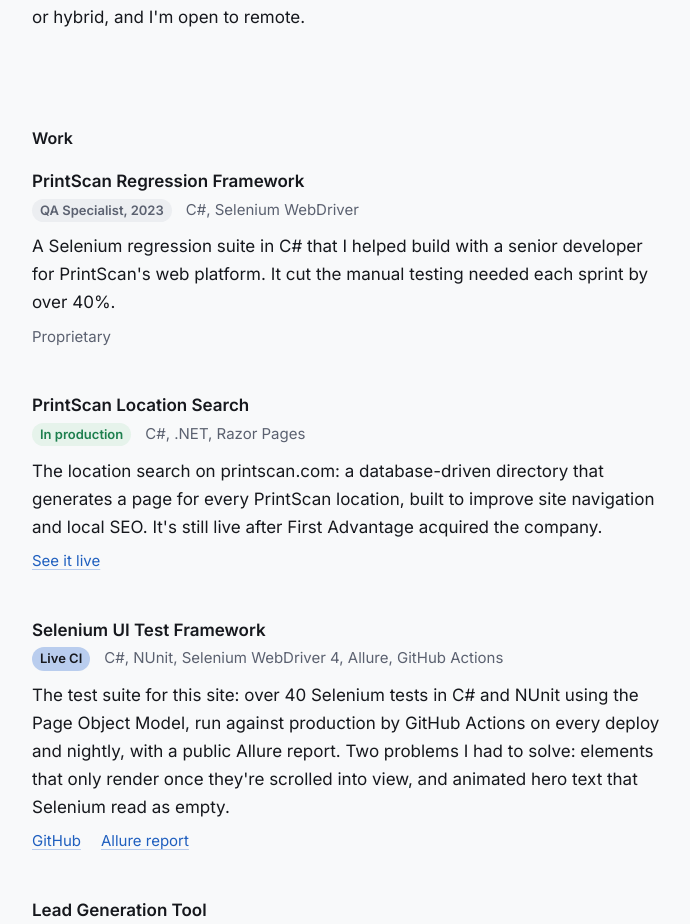
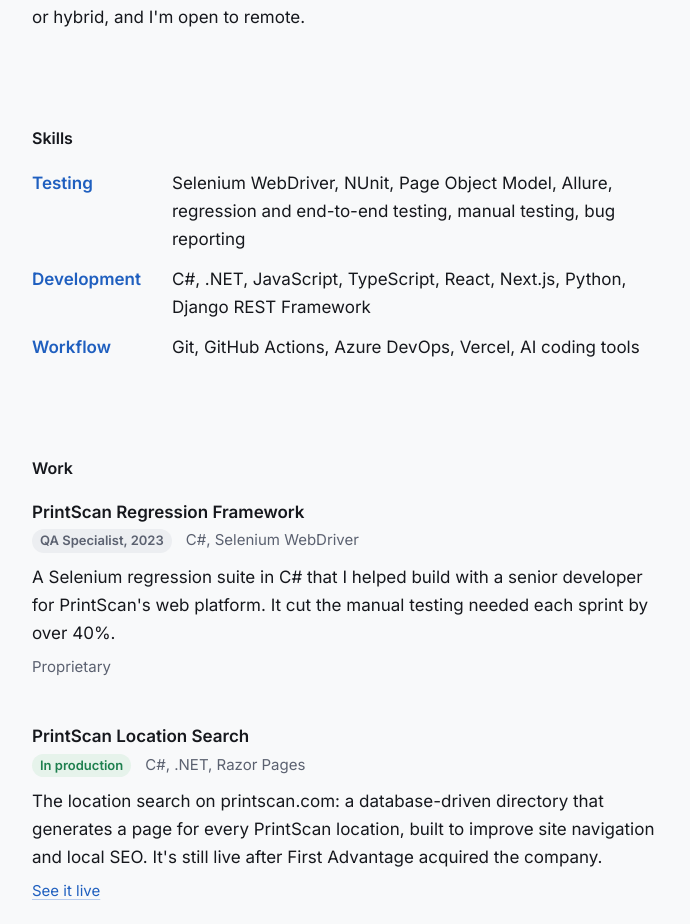
Before and after one commit to logangarbacki/react-portfolio-website, a React (Vite) app: page / in a window 1280 px wide. Shown: the part 848-1772 px from the top of the page, without its empty margins (288-978 px from the left). Built offline with nearby package versions, Linux system fonts and the light colour scheme; no server answers.

Commit message:
Add a Skills section

```diff
--- a/src/App.jsx
+++ b/src/App.jsx
@@ -1,5 +1,6 @@
 import Hero from './components/Hero.jsx';
 import About from './components/About.jsx';
+import Skills from './components/Skills.jsx';
 import Projects from './components/Projects.jsx';
 import Contact from './components/Contact.jsx';
 import Footer from './components/Footer.jsx';
@@ -15,6 +16,7 @@ export default function App() {
       <Hero run={run} allure={allure} ready={ready} />
       <main>
         <About />
+        <Skills />
         <Projects />
         <Contact />
       </main>
--- /dev/null
+++ b/src/components/Skills.css
@@ -0,0 +1,16 @@
+.skills { display: grid; gap: 12px; }
+
+.skills-row {
+  display: grid;
+  grid-template-columns: 120px 1fr;
+  gap: 2px 20px;
+}
+.skills-row dt {
+  font-weight: 600;
+  color: var(--accent);
+}
+.skills-row dd { margin: 0; }
+
+@media (max-width: 600px) {
+  .skills-row { grid-template-columns: 1fr; }
+}
--- /dev/null
+++ b/src/components/Skills.jsx
@@ -0,0 +1,32 @@
+import './Skills.css';
+
+const GROUPS = [
+  {
+    name: 'Testing',
+    items: 'Selenium WebDriver, NUnit, Page Object Model, Allure, regression and end-to-end testing, manual testing, bug reporting',
+  },
+  {
+    name: 'Development',
+    items: 'C#, .NET, JavaScript, TypeScript, React, Next.js, Python, Django REST Framework',
+  },
+  {
+    name: 'Workflow',
+    items: 'Git, GitHub Actions, Azure DevOps, Vercel, AI coding tools',
+  },
+];
+
+export default function Skills() {
+  return (
+    <section className="section" id="skills" data-testid="skills">
+      <h2>Skills</h2>
+      <dl className="skills">
+        {GROUPS.map((g) => (
+          <div className="skills-row" key={g.name} data-testid={`skills-${g.name.toLowerCase()}`}>
+            <dt>{g.name}</dt>
+            <dd>{g.items}</dd>
+          </div>
+        ))}
+      </dl>
+    </section>
+  );
+}
```
